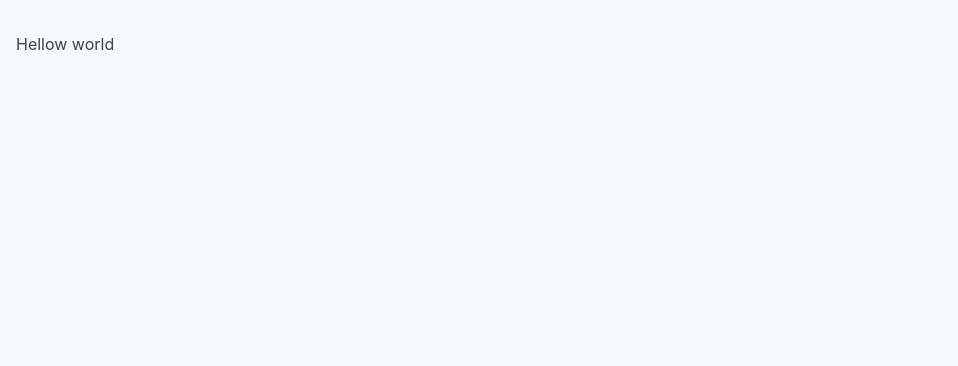
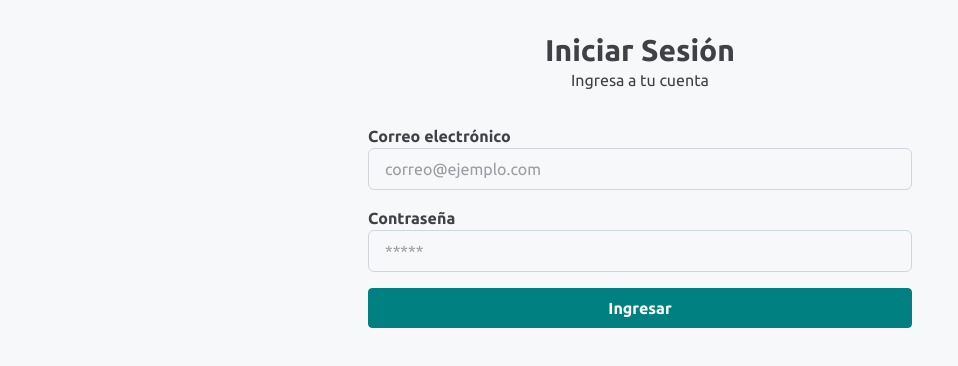
Before and after one commit to soycmramos/react-pos, a React (Vite) app: page / in a window 1280 px wide. Shown: the top 366 px of the page, without its empty margins (0-958 px from the left). Built offline with nearby package versions, Linux system fonts and the light colour scheme.

Commit message:
Add Input component

```diff
--- a/src/App.jsx
+++ b/src/App.jsx
@@ -1,14 +1,31 @@
 import Container from './components/Container'
+import Input from './components/Input'
 import Button from './components/Button'
 
 const App = () => {
-  return (
-    <section className='py-8'>
-      <Container>
-        <h1>Hellow world</h1>
-      </Container>
-    </section>
-  )
+	return (
+		<section className='py-8'>
+			<Container className='max-w-xl'>
+				<form className='mx-auto'>
+					<div className="mb-8">
+						<h2 className='text-3xl text-center font-semibold'>Iniciar Sesión</h2>
+						<p className='text-center'>Ingresa a tu cuenta</p>
+					</div>
+					<div className="flex flex-col gap-4">
+						<label className='font-semibold'>
+							Correo electrónico
+							<Input type='email' name='email' placeholder='correo@ejemplo.com' className='font-normal' />
+						</label>
+						<label className='font-semibold'>
+							Contraseña
+							<Input type='password' name='password' placeholder='*****' className='font-normal' />
+						</label>
+						<Button variant='primary'>Ingresar</Button>
+					</div>
+				</form>
+			</Container>
+		</section>
+	)
 }
 
 export default App
--- /dev/null
+++ b/src/components/Input.jsx
@@ -0,0 +1,15 @@
+import { twMerge } from 'tailwind-merge'
+import { clsx } from 'clsx'
+
+const Input = ({ type = 'text', name, className, ...res }) => {
+	return (
+		<input
+			type={type}
+			name={name}
+			className={twMerge(clsx('block w-full py-2 px-4 border border-gray-300 outline-none rounded-md focus:border-primary', className))}
+			{...res}
+		/>
+	)
+}
+
+export default Input
--- a/src/index.css
+++ b/src/index.css
@@ -1,9 +1,10 @@
-@import "tailwindcss";
+@import url('https://fonts.googleapis.com/css2?family=Ubuntu:ital,wght@0,300;0,400;0,500;0,700;1,300;1,400;1,500;1,700&display=swap');
+@import 'tailwindcss';
 
 :root {
 	--bg-body: #f6f8fa;
-  --text-color: #62646a;
-  --title-color: #404145;
+	--text-color: #404145;
+	--font-family: 'Ubuntu', system-ui, sans-serif;
 }
 
 @theme {
@@ -17,8 +18,5 @@
 body {
 	background-color: var(--bg-body);
 	color: var(--text-color);
+	font-family: var(--font-family);
 }
-
-h1, h2, h3, h4, h5, h6 {
-  color: var(--title-color);
-}
```
Also changed, not shown: 1 other file (tests, documents, lock files or other folders). Lines whose indentation alone changed are shown as unchanged.
